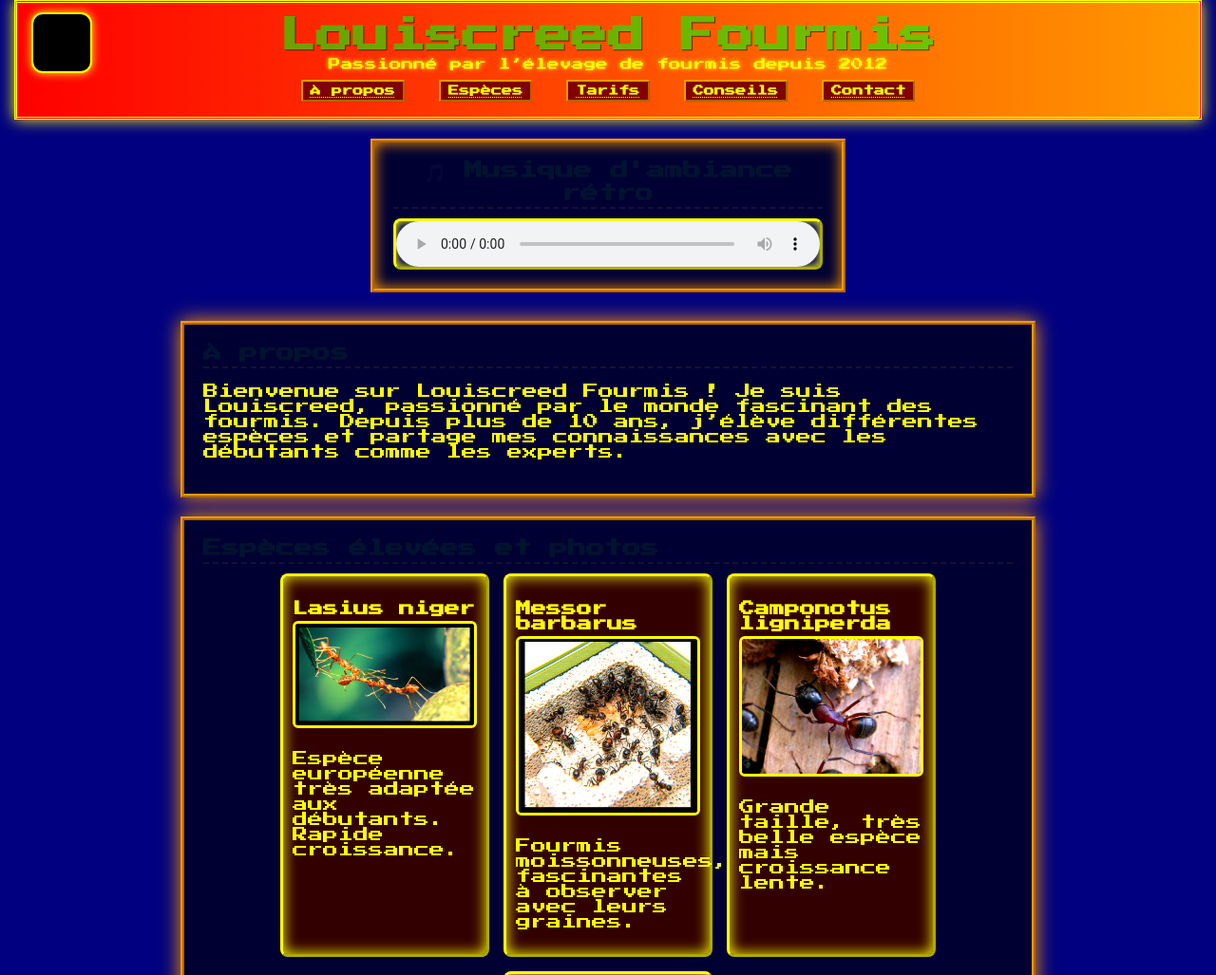
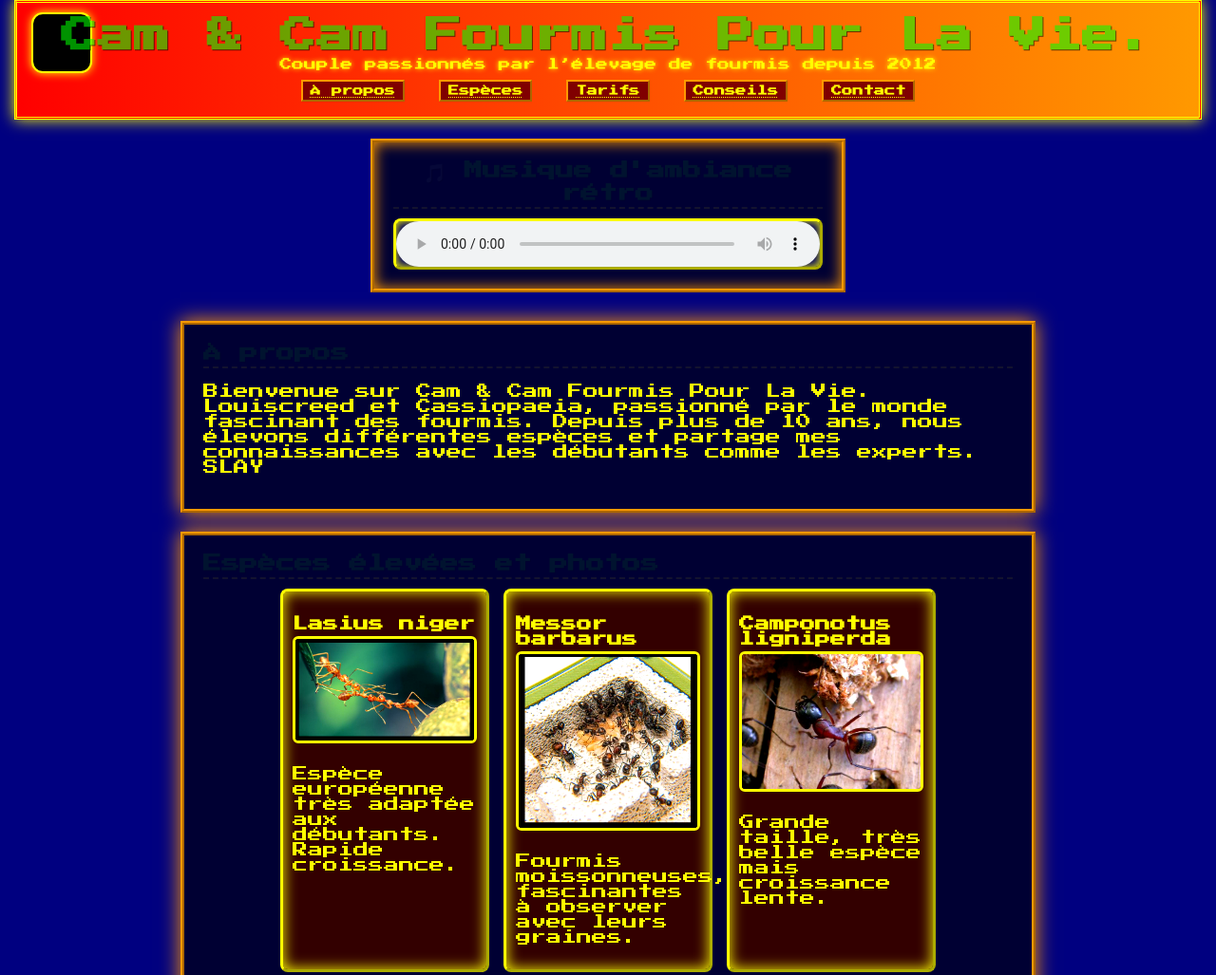
Before and after one commit to Ant-agonist/Ant-agonist, a plain HTML site: page index.html in a window 1280 px wide. Shown: the top 1027 px of the page at 95% size. Drawn offline with Linux system fonts and the light colour scheme.

Commit message:
Update index.html

```diff
--- a/index.html
+++ b/index.html
@@ -4,7 +4,7 @@
   <meta charset="UTF-8" />
   <meta name="viewport" content="width=device-width, initial-scale=1" />
   <meta name="robots" content="noindex, nofollow" />
-  <title>Louiscreed Fourmis - Vintage 1999</title>
+  <title>Cam & Cam Fourmis Pour La Vie. - Vintage 1999</title>
 
   <!-- Police pixelisée vintage -->
   <link href="https://fonts.googleapis.com/css2?family=Press+Start+2P&display=swap" rel="stylesheet" />
@@ -323,8 +323,8 @@
 
   <header>
     <div class="logo" title="Logo vintage animé"></div>
-    <h1>Louiscreed Fourmis</h1>
-    <p>Passionné par l’élevage de fourmis depuis 2012</p>
+    <h1>Cam & Cam Fourmis Pour La Vie.</h1>
+    <p>Couple passionnés par l’élevage de fourmis depuis 2012</p>
     <nav>
       <a href="#a-propos">À propos</a>
       <a href="#especes">Espèces</a>
@@ -342,7 +342,7 @@
 </section>
   <section id="a-propos">
     <h2>À propos</h2>
-    <p>Bienvenue sur Louiscreed Fourmis ! Je suis Louiscreed, passionné par le monde fascinant des fourmis. Depuis plus de 10 ans, j’élève différentes espèces et partage mes connaissances avec les débutants comme les experts.</p>
+    <p>Bienvenue sur Cam & Cam Fourmis Pour La Vie. Louiscreed et Cassiopaeia, passionné par le monde fascinant des fourmis. Depuis plus de 10 ans, nous élevons différentes espèces et partage mes connaissances avec les débutants comme les experts. SLAY</p>
   </section>
 
   <section id="especes">
@@ -430,7 +430,7 @@
   </section>
 
   <footer>
-    <p>&copy; 2025 Louiscreed Fourmis. Tous droits réservés.</p>
+    <p>&copy; 2025 Cam & Cam Fourmis Pour La Vie. Tous droits réservés.</p>
   </footer>
 <!-- Musique d'ambiance -->
 <audio id="musique" autoplay loop hidden>
```
